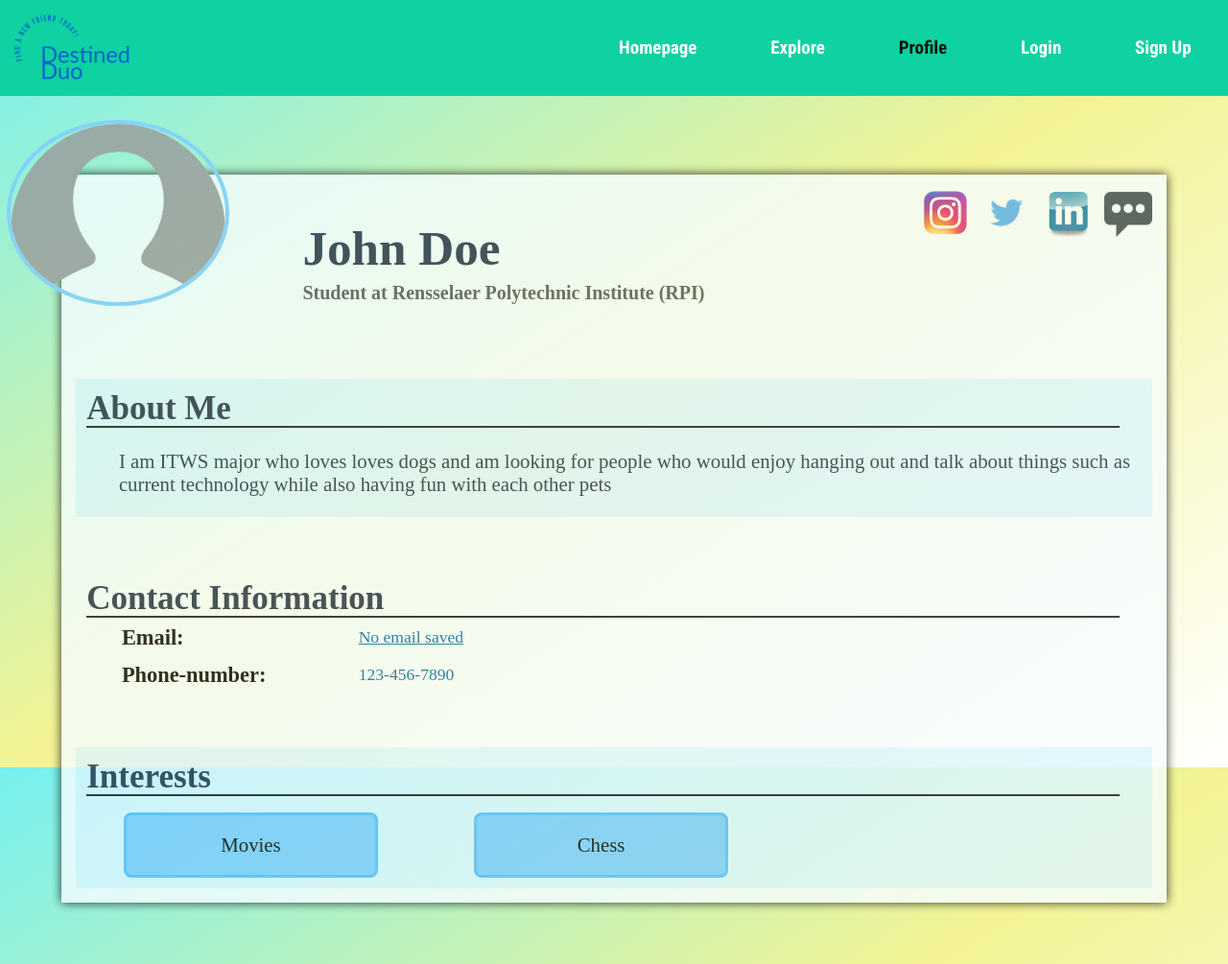
After one commit to ITWS-2110-Group-1-BARK/Project, a PHP site: page /pages/profile.php in a window 1280 px wide; the page is wider, and only the part inside the window is pictured. The commit adds this page. Shown: that part at 96% size. Run offline with PHP 8.4, Linux system fonts and the light colour scheme; a user stored in the database is signed in; data comes from the database, SQL or seed files in the repository; some libraries are stand-ins or nearby versions.

Commit message:
Major updates for Profile page
Must change passwords in databases in order for the information to appear (added a few things to database that I use to test the profile page if willing to redownload and also try it out but has the same tables either way)

```diff
--- /dev/null
+++ b/pages/PFP.php
@@ -0,0 +1,29 @@
+<?php
+try{
+
+    session_start();
+    $dbhost= "localhost";
+    $dbusername= "root";
+    $dbpassword = "Senpai12!";
+    $dbname = "destined_duo";
+
+    $conn = new PDO("mysql:host=$dbhost;dbname=$dbname", $dbusername, $dbpassword);
+
+    $qry = "SELECT picture FROM profile_information WHERE username = :username";
+
+    $pstmt = $conn->prepare($qry);
+
+    $pstmt->execute(array(":username" => $_SESSION['username']));
+
+    $img = $pstmt->fetchall();
+    if ($img) {
+        print_r("<img id = 'profile_picture' src='../profile_images/" . $img[0][0] . "' alt='Profile Picture'>");
+    } else {
+        echo "<img id = 'profile_picture' src='../profile_images/default.png' alt='Profile Picture'>";
+    }
+
+
+} catch (Exception $error){
+    echo "There was an error in PFP.php. Error recieved: ". $error->getMessage();
+}
+?>
--- a/pages/admin.php
+++ b/pages/admin.php
@@ -3,9 +3,9 @@
 
     if ($_SESSION['is_admin'] == 1) {
         // add admin
-        header("Location: profile.html");
+        header("Location: profile.php");
     } else {
-        header("Location: profile.html");
+        header("Location: profile.php");
         exit();
     }
 ?>
--- /dev/null
+++ b/pages/desc.php
@@ -0,0 +1,29 @@
+<?php
+try{
+
+    session_start();
+    $dbhost= "localhost";
+    $dbusername= "root";
+    $dbpassword = "!";
+    $dbname = "destined_duo";
+
+    $conn = new PDO("mysql:host=$dbhost;dbname=$dbname", $dbusername, $dbpassword);
+
+    $qry = "SELECT description FROM profile_information WHERE username = :username";
+
+    $pstmt = $conn->prepare($qry);
+
+    $pstmt->execute(array(":username" => $_SESSION['username']));
+
+    $desc = $pstmt->fetchall();
+    if ($desc) {
+        print_r($desc[0][0]);
+    } else {
+        echo "User description not yet written. Write your profile description today to start connecting!";
+    }
+
+
+} catch (Exception $error){
+    echo "There was an error in desc.php. Error recieved: ". $error->getMessage();
+}
+?>
--- a/pages/explore_search2.php
+++ b/pages/explore_search2.php
@@ -2,7 +2,7 @@
     $search = '';
     $search = $_POST['search'];
     $user = 'root';
-    $pass= 'Aneeshkadali_888';
+    $pass= '!';
     $dbh = new PDO('mysql:host=localhost;dbname=destined_duo', $user, $pass);
 
     $query = "SELECT fname, lname, description, picture FROM user_interests UI, profile_information PI, users U WHERE UI.username = PI.username AND UI.username = U.username AND UI.interest =  '$search' ;";
--- /dev/null
+++ b/pages/interests.php
@@ -0,0 +1,41 @@
+<?php
+try{
+
+    session_start();
+    $dbhost= "localhost";
+    $dbusername= "root";
+    $dbpassword = "Senpai12!";
+    $dbname = "destined_duo";
+
+    $conn = new PDO("mysql:host=$dbhost;dbname=$dbname", $dbusername, $dbpassword);
+
+    $qry = "SELECT interest FROM user_interests WHERE username = :username";
+
+    $pstmt = $conn->prepare($qry);
+
+    $pstmt->execute(array(":username" => $_SESSION['username']));
+
+    $interests_array = $pstmt->fetchall();
+
+
+    $temp_array = array();
+
+    if ($interests_array) {
+        foreach ($interests_array as $interest) {
+            // echo "Current interest: " . $interest[0];
+            if (!(in_array($interest[0], $temp_array))) {
+                print_r("<span class = 'interest_block'>" . $interest[0] . "</span>");
+            }
+            array_push($temp_array, $interest[0]);
+        }
+        array_push($temp_array, $interests_array[0][0]);
+        // print_r($interests_array[0][0]);
+    } else {
+        echo "<h2>  You have no Interests! </h2>";
+    }
+
+
+} catch (Exception $error){
+    echo "There was an error in interests.php. Error recieved: ". $error->getMessage();
+}
+?>
--- /dev/null
+++ b/pages/profile.js
@@ -0,0 +1,63 @@
+var Ajax_data_holder = "bruh";
+// alert("Successfully connected with profile.js");
+
+$(document).ready(function() {
+    // alert("Successfully connected with profile.js");
+    Load_Profiles();
+    Load_Interests();
+    Load_PFP();
+
+
+
+});
+
+
+function Load_Profiles() {
+    $.ajax({
+        type:"POST",
+        url:"desc.php",   //this gets the data
+
+        success: function(data) {   //if it successfully retrieves the data this will run
+
+            $("#desc").html(data);
+
+
+        }, error: function(msg) {   //if it fails to retrieve the data this will run
+            alert("There was a problem: " + msg.status + " " + msg.statusText);
+        }
+    });
+}
+
+function Load_Interests() {
+    $.ajax({
+        type:"POST",
+        url:"interests.php",   //this gets the data
+
+        success: function(data) {   //if it successfully retrieves the data this will run
+
+            // alert(data);
+            $("#interests").html(data);
+
+
+        }, error: function(msg) {   //if it fails to retrieve the data this will run
+            alert("There was a problem: " + msg.status + " " + msg.statusText);
+        }
+    });
+}
+
+function Load_PFP() {
+    $.ajax({
+        type:"POST",
+        url:"PFP.php",   //this gets the data
+
+        success: function(data) {   //if it successfully retrieves the data this will run
+
+            // alert(data);
+            $(".profile_container").prepend(data);
+
+
+        }, error: function(msg) {   //if it fails to retrieve the data this will run
+            alert("There was a problem: " + msg.status + " " + msg.statusText);
+        }
+    });
+}
--- /dev/null
+++ b/pages/profile.php
@@ -0,0 +1,124 @@
+<?php
+  session_start();
+  if (isset($_SESSION['username']) && isset($_SESSION['fname'])) {
+?>
+
+
+<!DOCTYPE html>
+<html lang="en">
+<head>
+    <meta charset="UTF-8">
+    <meta http-equiv="X-UA-Compatible" content="IE=edge">
+    <meta name="viewport" content="width=device-width, initial-scale=1.0">
+    <title>Profile Page</title>
+    <link rel="preconnect" href="https://fonts.googleapis.com">
+    <link rel="preconnect" href="https://fonts.gstatic.com" crossorigin>
+    <link rel="stylesheet" href="https://maxcdn.bootstrapcdn.com/font-awesome/4.4.0/css/font-awesome.min.css">
+    <link href="https://fonts.googleapis.com/css2?family=Roboto+Condensed:wght@700&display=swap" rel="stylesheet">
+    <link rel="stylesheet" type="text/css" href="../style.css">
+</head>
+<body>
+    <!-- The navigation bar -->
+    <div class="nav-bar">
+		<img id="logo" src="../logo.png" alt= "LOGO">
+        <a href="signup.php">Sign Up</a>
+        <a href="login.php">Login</a>
+		<a class = "active" href="profile.php">Profile</a>
+		<a href="explore.php">Explore</a>
+        <a href="../homepage.php">Homepage</a>
+	</div>
+    <br/><br/><br/>
+
+    <div class = "profile_container">
+
+        <!-- <img id = "profile_picture" src="../profile_images/profile_pic.jpg" alt="Profile Picture">  -->
+        <!-- Has the possibility to become a profile changer in the future -->
+        <div class = "profile_header">
+            <h3 id = "username"  class="hover-underline-animation"><?php echo $_SESSION['fname'] . " " . $_SESSION['lname']; ?></h3>
+            <h4 id = "mini_username"> Student at Rensselaer Polytechnic Institute (RPI)</h4>
+        </div>
+
+        <div class = "social_media_header">
+            <div class = "social_media_header_2">
+                <a class = "hover-underline-animation_social_media" href = "#">
+                    <img src = "../profile_images/message_icon.png" alt = "Message" >
+                </a>
+            </div>
+
+            <div class = "social_media_header_2">
+                <a class = "hover-underline-animation_social_media" href = "https://www.linkedin.com/in/brianna-lopez-ba5747168/">
+                    <img src = "../profile_images/linkedin_icon.png" alt = "LinkedIn">
+                </a>
+            </div>
+
+            <div class = "social_media_header_2">
+                <a class = "hover-underline-animation_social_media" href = "https://twitter.com/Brianna35561140">
+                    <img src = "../profile_images/twitter_icon.png" alt = "Twitter">
+                </a>
+            </div>
+
+            <div class = "social_media_header_2">
+                <a class = "hover-underline-animation_social_media" href = "https://www.instagram.com/brilo0916/">
+                    <img src = "../profile_images/instagram_icon.png" alt = "Instagram">
+                </a>
+            </div>
+        </div>
+
+        <div class = "description_container">
+            <h3 class = "desc_header hover-underline-animation_3">About Me</h3>
+            <div class = "desc">
+                <p id = "desc"></p>
+        </div>
+        </div>
+
+        <br/><br/><br/>
+
+        <div class = "contact_information">
+            <h3 class = "desc_header hover-underline-animation_3 hover-underline-animation">Contact Information</h3>
+            <table id = "contact_info">
+                <tr class = "contact_row">
+                    <th class = "contact_row_title">Email:</th>
+                    <td><a class = "contact_text" href = "mailto:lopezb@rpi.edu"><?php
+                    if (empty($_SESSION['email'])) {
+                        echo "No email saved";
+                    } else {
+                        echo $_SESSION['email'];
+                     }
+                      ?></a></td>
+                </tr>
+                <tr class = "contact_row">
+                    <th class = "contact_row_title">Phone-number:</th>
+                    <td><span class = "contact_text">123-456-7890</span></td>
+                </tr>
+            </table>
+        </div>
+
+        <br/><br/><br/>
+
+        <div class = "description_container">
+            <h3 class = "desc_header hover-underline-animation_3">Interests</h3>
+            <br/>
+            <div id = "interests">
+
+            </div>
+            <!-- <span class = "interest_block">Technology</span>
+            <span class = "interest_block">Sports</span>
+            <span class = "interest_block">Soccer</span>
+            <span class = "interest_block">Pets</span>
+            <span class = "interest_block">Dogs</span>
+            <span class = "interest_block">Reading</span> -->
+        </div>
+
+    </div>
+
+    <script src="https://code.jquery.com/jquery-1.12.4.js"></script>
+    <script src= "profile.js" defer></script>
+</body>
+</html>
+
+<?php
+} else {
+  header("Location: login.php");
+  exit();
+}
+?>
--- a/pages/register.php
+++ b/pages/register.php
@@ -4,7 +4,7 @@ session_start();
 
 $dbhost= "localhost";
 $dbusername= "root";
-$dbpassword = "mm+q8rCK";
+$dbpassword = "!";
 $dbname = "destined_duo";
 
 $dbconn = mysqli_connect($dbhost, $dbusername, $dbpassword, $dbname);
--- a/style.css
+++ b/style.css
@@ -1043,6 +1043,19 @@ p.account a:hover{
   transition: border .2s ease-in-out;
 }
 
+
+#profile_picture {
+  display: inline-block;
+  border-radius: 50%;
+  width: 20%;
+  height: 20%;
+  border: 4px solid rgb(128, 204, 255);
+  position: relative;
+  top: -9vh;
+  left: -9vh;
+  transition: border .2s ease-in-out;
+}
+
 #profile_picture:hover {
   transition: border .2s ease-in-out;
   border: 4px solid rgb(255, 109, 109);
```
Also changed, not shown: destined_duo-2.sql (deleted, +0 -140 lines), pages/db.php (+5 -4 lines), pages/destined_duo.sql (+40 -16 lines), profile_images/default.png (added).
